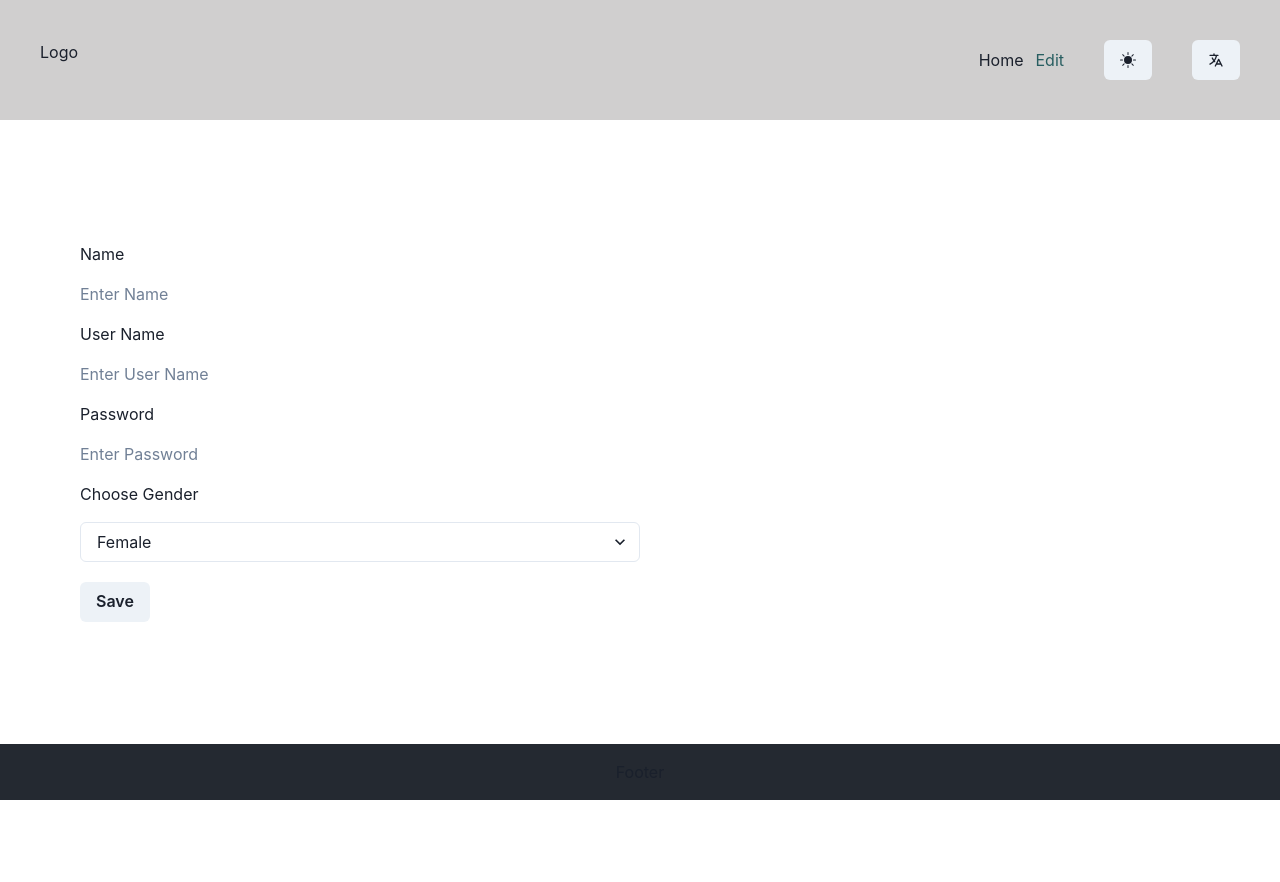
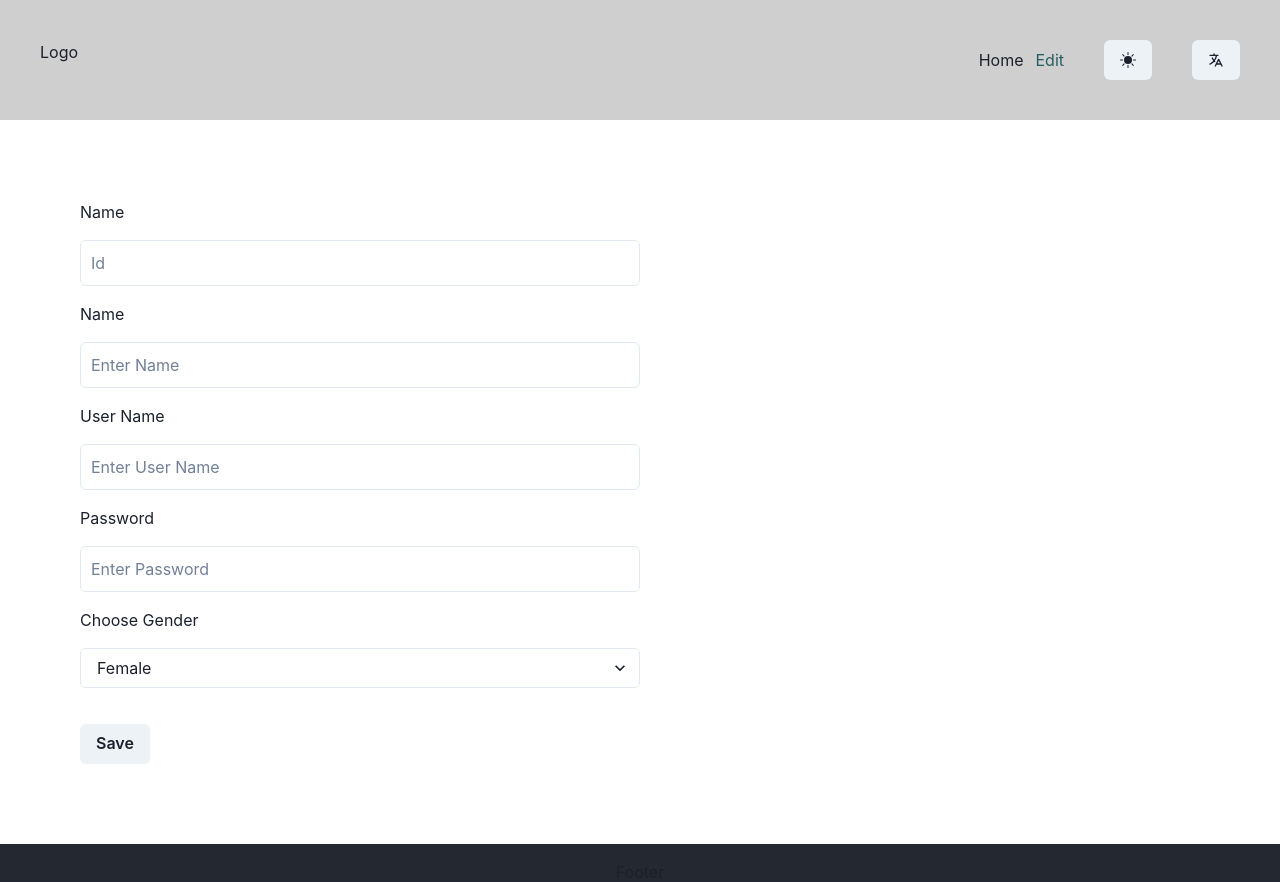
Before and after one commit to AniTatishvili/todo-app, a React (Create React App) app: page /edit in a window 1280 px wide. Shown: the top 882 px of the page. Before the commit the page ends 800 px from the top, so only its background shows below. Built offline with nearby package versions, Linux system fonts and the light colour scheme.

Commit message:
update: user dashboard edir page.

```diff
--- a/package.json
+++ b/package.json
@@ -23,6 +23,7 @@
     "react-redux": "^8.1.2",
     "react-router-dom": "^6.15.0",
     "react-scripts": "5.0.1",
+    "sass": "^1.66.1",
     "typescript": "^4.9.5",
     "web-vitals": "^2.1.4",
     "yup": "^1.2.0"
--- /dev/null
+++ b/src/entities/edit-user/edit-user.tsx
@@ -0,0 +1,54 @@
+import React from "react";
+import { useUpdateUserDashboardDataMutation } from "../../app/providers/store/api";
+
+import { Formik, Form, ErrorMessage } from "formik";
+import { userFieldValues, userSchema } from "../../widgets/edit-user/lib";
+
+import { EditUserFields } from "../../widgets/edit-user";
+
+export const EditUser = () => {
+  const [data] = useUpdateUserDashboardDataMutation();
+  console.log(data);
+
+  const onSubmitForm = async (values: any) => {
+    console.log(values, 34444);
+    // const editUserFormData = {
+    //   id: values.is,
+    //   name: values.name,
+    //   userName: values.username,
+    //   gender: values.gender,
+    //   ...values,
+    // };
+
+    // const fd = new FormData();
+
+    // for (let i in editUserFormData) {
+    //   fd.append(i, editUserFormData[i]);
+    // }
+
+    // console.log(editUserFormData, 333);
+    try {
+      await data(values).unwrap();
+      console.log(await data(values).unwrap(), 333);
+    } catch (error) {
+      console.log(error);
+    }
+  };
+
+  return (
+    <Formik
+      initialValues={userFieldValues}
+      // validationSchema={userSchema}
+      onSubmit={onSubmitForm}
+    >
+      {(formik) => {
+        // console.log("formik", formik);
+        return (
+          <Form>
+            <EditUserFields />
+          </Form>
+        );
+      }}
+    </Formik>
+  );
+};
--- a/src/pages/edit/edit.tsx
+++ b/src/pages/edit/edit.tsx
@@ -1,6 +1,6 @@
 import React from "react";
-import { EditUserFields } from "../../widgets/edit-user";
+import { EditUser } from "../../entities/edit-user/edit-user";
 
 export const Edit = () => {
-  return <EditUserFields />;
+  return <EditUser />;
 };
--- a/src/widgets/dashboard/ui/dashboard-modal.tsx
+++ b/src/widgets/dashboard/ui/dashboard-modal.tsx
@@ -1,4 +1,6 @@
 import React from "react";
+import { useAddUserDashboardDataMutation } from "../../../app/providers/store/api";
+
 import {
   Button,
   Modal,
@@ -8,21 +10,21 @@ import {
   ModalBody,
   ModalCloseButton,
   useDisclosure,
-  Flex,
-  Select,
-  Input,
 } from "@chakra-ui/react";
-import { Formik, Form } from "formik";
+
+import { Formik } from "formik";
+
 import { userFieldValues, userSchema } from "../../edit-user/lib";
-import { useAddUserDashboardDataMutation } from "../../../app/providers/store/api";
+
+import { EditUserFields } from "../../edit-user/edit-user-fields";
 
 export const DashboardModal = () => {
   const { isOpen, onOpen, onClose } = useDisclosure();
   const [data] = useAddUserDashboardDataMutation();
   console.log(data);
 
-  const onSubmitForm = async (values: any) => {
-    console.log(values);
+  const onSubmitAddForm = async (values: any) => {
+    console.log("add", values);
 
     const fd = new FormData();
     for (let i in values) {
@@ -30,8 +32,8 @@ export const DashboardModal = () => {
     }
 
     try {
-      await data(fd).unwrap();
-      console.log(await data(fd).unwrap(), 99);
+      await data(values).unwrap();
+      console.log(await data(values).unwrap(), 99);
     } catch (error) {
       console.log(error);
     }
@@ -40,7 +42,7 @@ export const DashboardModal = () => {
     <>
       <Button onClick={onOpen}>Add New User</Button>
 
-      <Modal isOpen={isOpen} onClose={onClose}>
+      <Modal isOpen={isOpen} onClose={onClose} size={"xl"} isCentered>
         <ModalOverlay />
         <ModalContent>
           <ModalHeader>Modal Title</ModalHeader>
@@ -49,43 +51,11 @@ export const DashboardModal = () => {
             <Formik
               initialValues={userFieldValues}
               validationSchema={userSchema}
-              onSubmit={onSubmitForm}
+              onSubmit={onSubmitAddForm}
             >
               {(formik) => {
                 // console.log("formik", formik);
-                return (
-                  <Form>
-                    <Flex flexDir={"column"} width={"50%"} mb={"20px"} gap={4}>
-                      <Flex flexDir={"column"} gap={4}>
-                        <label htmlFor="name">Name</label>
-                        <Input name="name" placeholder="Enter Name" />
-                      </Flex>
-                      <Flex flexDir={"column"} gap={4}>
-                        <label htmlFor="username">User Name</label>
-                        <Input name="username" placeholder="Enter User Name" />
-                      </Flex>
-                      <Flex flexDir={"column"} gap={4}>
-                        <label htmlFor="password">Password</label>
-                        <Input name="password" placeholder="Enter Password" />
-                      </Flex>
-                      <Flex flexDir={"column"} gap={4}>
-                        <label htmlFor="gender">Choose Gender</label>
-                        <Select name="gender">
-                          <option>Female</option>
-                          <option>Male</option>
-                        </Select>
-                      </Flex>
-                      <Flex flexDir={"column"} gap={4}>
-                        <label htmlFor="createdOn">Created Date</label>
-                        <Select name="createdOn">
-                          <option>Female</option>
-                          <option>Male</option>
-                        </Select>
-                      </Flex>
-                    </Flex>
-                    <Button type="submit">Save</Button>
-                  </Form>
-                );
+                return <EditUserFields />;
               }}
             </Formik>
           </ModalBody>
--- a/src/widgets/dashboard/ui/dashboard-table.jsx
+++ b/src/widgets/dashboard/ui/dashboard-table.jsx
@@ -17,13 +17,14 @@ import {
   TableCaption,
   TableContainer,
   Button,
+  Text,
 } from "@chakra-ui/react";
 import { userFieldValues } from "../../edit-user/lib";
 import { FiEdit } from "react-icons/fi";
 import { AiOutlineDelete } from "react-icons/ai";
 
 export const DashboardTable = () => {
-  const { currentData } = userDataAPI.endpoints.getUserDashboardData.useQuery();
+  const [getAllUserData, { currentData }] = useGetUserDashboardDataQuery();
   const [deleteUserInfo] = useDeleteUserDashboardDataMutation();
   const navigate = useNavigate();
 
@@ -36,6 +37,7 @@ export const DashboardTable = () => {
     for (let i in userFieldValues) {
       userFieldValues[i] = data[i];
     }
+    console.log(data, "data");
     navigate("/edit");
   };
 
@@ -65,7 +67,7 @@ export const DashboardTable = () => {
           </Tr>
         </Thead>
         <Tbody>
-          {currentData?.map((data) => {
+          {/* {currentData?.map((data) => {
             return (
               <Tr key={data.id}>
                 <Td>{data.name}</Td>
@@ -76,18 +78,18 @@ export const DashboardTable = () => {
                 <Th>
                   <Button onClick={() => editUser(data)}>
                     <FiEdit />
-                    Edit
+                    <Text ms={1}>Edit</Text>
                   </Button>
                 </Th>
                 <Th>
                   <Button onClick={() => deleteUser(data.id)}>
                     <AiOutlineDelete />
-                    Delete
+                    <Text ms={1}>Delete</Text>
                   </Button>
                 </Th>
               </Tr>
             );
-          })}
+          })} */}
         </Tbody>
       </Table>
     </TableContainer>
--- a/src/widgets/edit-user/edit-user-fields.tsx
+++ b/src/widgets/edit-user/edit-user-fields.tsx
@@ -1,46 +1,33 @@
 import React from "react";
 
-import { useUpdateUserDashboardDataMutation } from "../../app/providers/store/api";
+import { Field } from "formik";
 
-import { Formik, Field, Form } from "formik";
-import { userFieldValues, userSchema } from "./lib";
+// import DatePicker from "react-datepicker";
 
-import { Button, Input, Select, Flex } from "@chakra-ui/react";
+import { Button, Select, Flex } from "@chakra-ui/react";
+
+import s from "./edit-user.module.scss";
 
 export const EditUserFields = () => {
-  const [data] = useUpdateUserDashboardDataMutation();
-  console.log(data);
-
-  const onSubmitForm = async (values: any) => {
-    console.log(values, 34444);
-
-    const fd = new FormData();
-    for (let i in values) {
-      fd.append(i, values[i]);
-    }
-
-    try {
-      await data(fd).unwrap();
-      console.log(await data(fd).unwrap(), 333);
-    } catch (error) {
-      console.log(error);
-    }
-  };
-
   return (
-    <Formik
-      initialValues={userFieldValues}
-      // validationSchema={userSchema}
-      onSubmit={onSubmitForm}
-    >
-      {(formik) => {
-        console.log("formik", formik);
-        return (
-          <Form>
+    <>
       <Flex flexDir={"column"} width={"50%"} mb={"20px"} gap={4}>
         <Flex flexDir={"column"} gap={4}>
           <label htmlFor="name">Name</label>
           <Field
+            className={s.input_field}
+            as="input"
+            type="text"
+            id="id"
+            name="id"
+            placeholder="Id"
+            disabled
+          />
+        </Flex>
+        <Flex flexDir={"column"} gap={4}>
+          <label htmlFor="name">Name</label>
+          <Field
+            className={s.input_field}
             as="input"
             type="text"
             id="name"
@@ -51,6 +38,7 @@ export const EditUserFields = () => {
         <Flex flexDir={"column"} gap={4}>
           <label htmlFor="username">User Name</label>
           <Field
+            className={s.input_field}
             as="input"
             type="text"
             id="username"
@@ -61,6 +49,7 @@ export const EditUserFields = () => {
         <Flex flexDir={"column"} gap={4}>
           <label htmlFor="password">Password</label>
           <Field
+            className={s.input_field}
             as="input"
             type="password"
             id="password"
@@ -75,18 +64,14 @@ export const EditUserFields = () => {
             <option>Male</option>
           </Select>
         </Flex>
-              {/* <Flex flexDir={"column"} gap={4}>
-                <label htmlFor="createdOn">Created Date</label>
-                <Select name="createdOn">
-                  <option>Female</option>
-                  <option>Male</option>
-                </Select>
-              </Flex> */}
+        <Flex>
+          {/* <DatePicker
+            selected={startDate}
+            onChange={(date: any) => setStartDate(date)}
+          /> */}
+        </Flex>
       </Flex>
       <Button type="submit">Save</Button>
-          </Form>
-        );
-      }}
-    </Formik>
+    </>
   );
 };
--- /dev/null
+++ b/src/widgets/edit-user/edit-user.module.scss
@@ -0,0 +1,9 @@
+.input_field {
+  background-color: transparent;
+  outline: 2px solid transparent;
+  outline-offset: 2px;
+  padding: 10px;
+  border-radius: 0.375rem;
+  border: 1px solid;
+  border-color: inherit;
+}
--- a/src/widgets/edit-user/lib/user-formik.values.ts
+++ b/src/widgets/edit-user/lib/user-formik.values.ts
@@ -1,5 +1,6 @@
 const userValues = {
   userFieldValues: {
+    id: "",
     name: "",
     username: "",
     password: "",
```
Also changed, not shown: 1 other file (tests, documents, lock files or other folders). Lines whose indentation alone changed are shown as unchanged.
